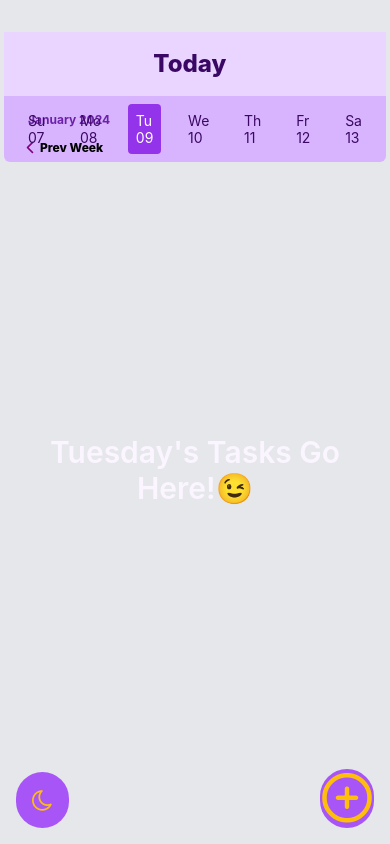
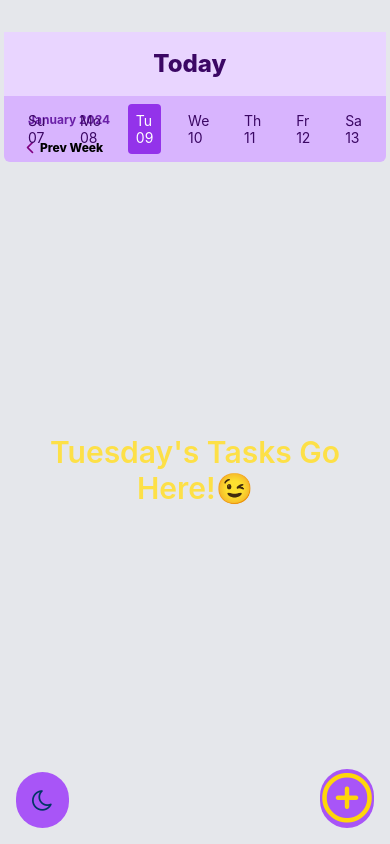
Before and after one commit to cindykandie/unifocus-todoapp, a React Native app: screen /UniFocus in a window 390 px wide. Built offline with nearby package versions, Linux system fonts and the light colour scheme.

Commit message:
Adding Dark Theme

```diff
--- a/components/DarkThemeBtn.js
+++ b/components/DarkThemeBtn.js
@@ -40,9 +40,9 @@ const DarkThemeBtn = ({ onToggle }) => {
     <TouchableOpacity onPress={handleToggle}>
       <View className=" bg-purple-500 rounded-full p-4">
         {isDarkMode ? (
-          <FontAwesome name="sun-o" size={24} color="#000" />
+          <FontAwesome name="sun-o" size={24} color="#ffd60a" />
         ) : (
-          <FontAwesome name="moon-o" size={24} color="#ffbe0b" />
+          <FontAwesome name="moon-o" size={24} color="#003566" />
         )}
       </View>
     </TouchableOpacity>
--- a/components/PlusButton.js
+++ b/components/PlusButton.js
@@ -6,7 +6,7 @@ const PlusButton = ({ onPress }) => {
   return (
     <TouchableOpacity onPress={onPress}>
       <View className=" bg-purple-500 rounded-full" >
-      <Feather name="plus-circle" size={54} color="#ffbe0b" />
+      <Feather name="plus-circle" size={54} color="#ffd60a" />
       </View>
     </TouchableOpacity>
   );
--- a/screens/MainScreen.js
+++ b/screens/MainScreen.js
@@ -20,7 +20,7 @@ const MainScreen = ({ navigation }) => {
   const [selectedDate, setSelectedDate] = useState(
     moment().format("YYYY-MM-DD")
   );
-  const [isDarkMode, setIsDarkMode] = useState(false);
+  const [isDarkMode, setIsDarkMode] = useState(true);
 
   useEffect(() => {
     // Load dark mode preference from AsyncStorage
@@ -193,7 +193,7 @@ const MainScreen = ({ navigation }) => {
         {/* List of Tasks */}
         <ScrollView className="my-4 px-3">
           {filteredTasks(selectedDate).length === 0 ? (
-            <Text className="p-4 mx-4 rounded text-center my-60 text-3xl text-purple-50 font-semibold">
+            <Text className="p-4 mx-4 rounded text-center my-60 text-3xl text-yellow-300 font-semibold">
               {moment(selectedDate).format("dddd")}'s Tasks Go Here!😉
             </Text>
           ) : (
```
